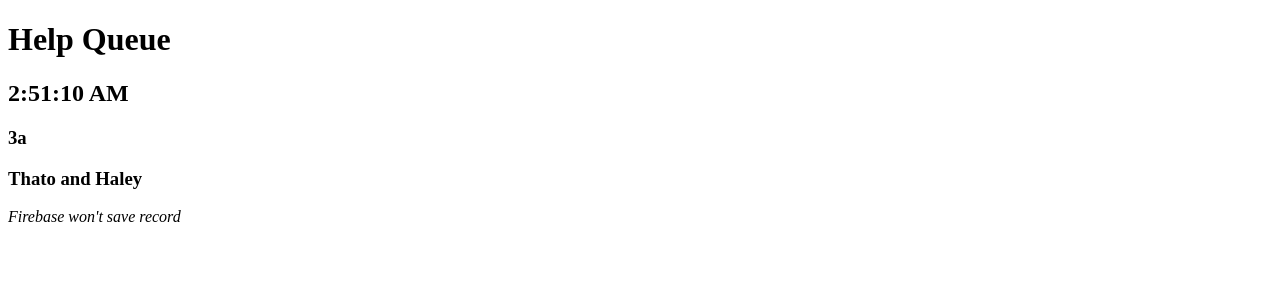
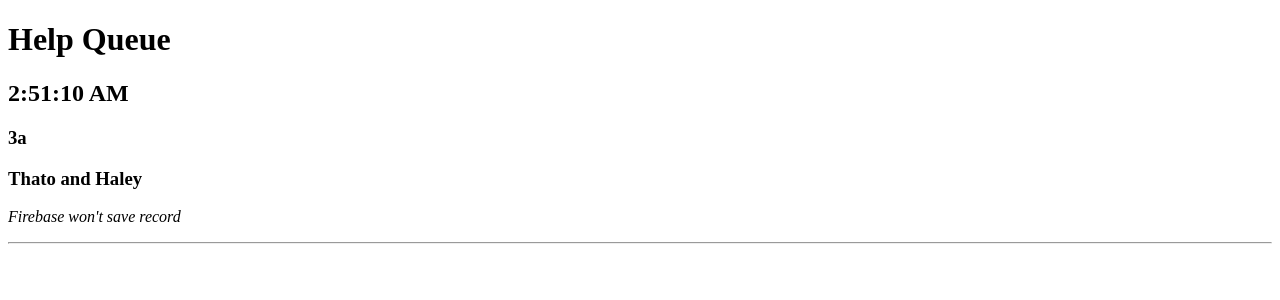
Before and after one commit to larryjtaylor/styled-react-queue, a React app: page / in a window 1280 px wide. Shown: the top 300 px of the page. Built offline with nearby package versions, Linux system fonts and the light colour scheme.

Commit message:
move bulk of code from index.jsx to App component, and render <App/> in ReactDOM method

```diff
--- a/src/components/App.jsx
+++ b/src/components/App.jsx
@@ -1,7 +1,16 @@
 import React from 'react';
 
 function App(props) {
-  return ();
+  return (
+    <div>
+      <h1>Help Queue</h1>
+      <h2>{new Date().toLocaleTimeString()}</h2>
+      <h3>3a</h3>
+      <h3>Thato and Haley</h3>
+      <p><em>Firebase won't save record</em></p>
+      <hr/>
+    </div>
+  );
 }
 
 export default App;
--- a/src/index.jsx
+++ b/src/index.jsx
@@ -1,13 +1,8 @@
 import React from "react";
 import ReactDOM from "react-dom";
+import App from "./components/App";
 
 ReactDOM.render(
-<div>
-  <h1>Help Queue</h1>
-  <h2>{new Date().toLocaleTimeString()}</h2>
-  <h3>3a</h3>
-  <h3>Thato and Haley</h3>
-  <p><em>Firebase won't save record</em></p>
-</div>,
+  <App/>,
   document.getElementById('react-app-root')
 );
```
